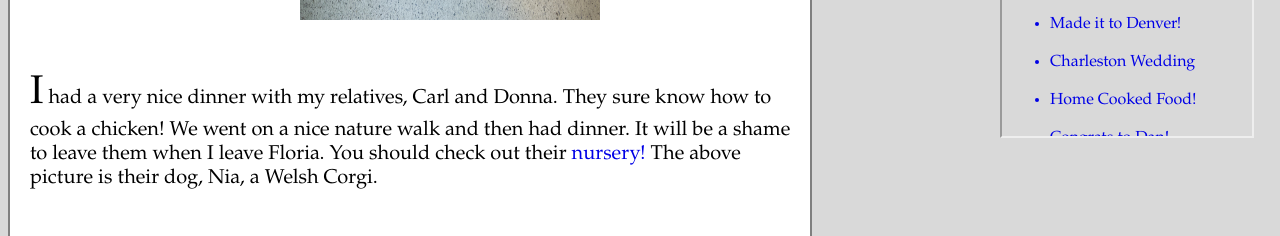
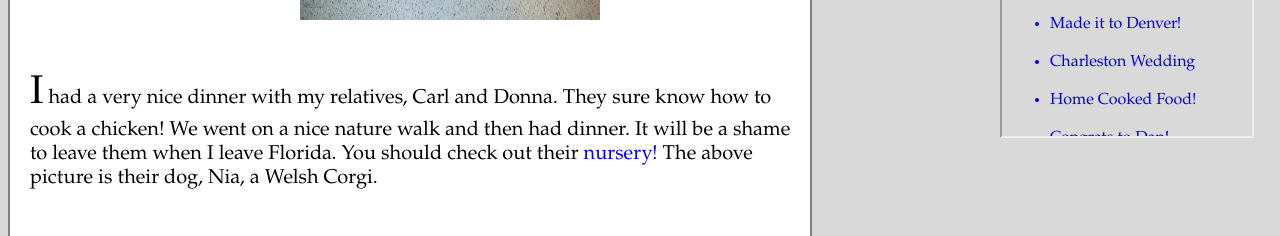
Before and after one commit to gness1804/Personal-Blog, a plain HTML site: page home-cooked-food-05-17-16.html in a window 1280 px wide. Shown: the part 716-952 px from the top of the page. Drawn offline with Linux system fonts and the light colour scheme.

Commit message:
Fixed another spelling error

```diff
--- a/home-cooked-food-05-17-16.html
+++ b/home-cooked-food-05-17-16.html
@@ -25,7 +25,7 @@
 		<h2>Home Cooked Food</h2>
 		<img src="images/nia.jpg" style="height: 300px;">
 		<p>I had a very nice dinner with my relatives, Carl and Donna. They sure know how to cook a chicken!
-		We went on a nice nature walk and then had dinner. It will be a shame to leave them when I leave Floria.
+		We went on a nice nature walk and then had dinner. It will be a shame to leave them when I leave Florida.
 		You should check out their <a href="http://meadowbeautynursery.com/" target="blank">nursery!</a> The above picture is their dog, Nia, a Welsh Corgi.</p><br><br>
 		<p class="date"> Posted on May 17, 2016</p>
 	</div>
```
Also changed, not shown: 1 other file.
